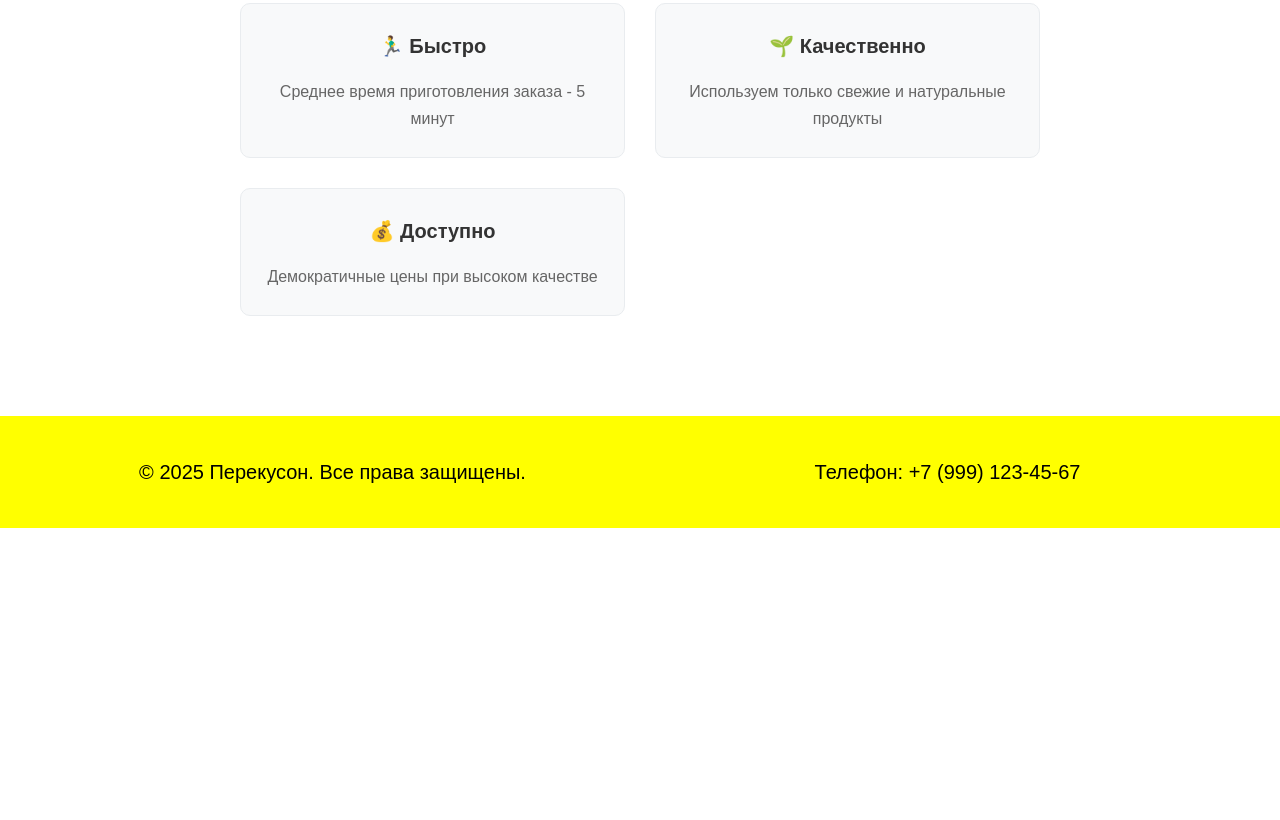
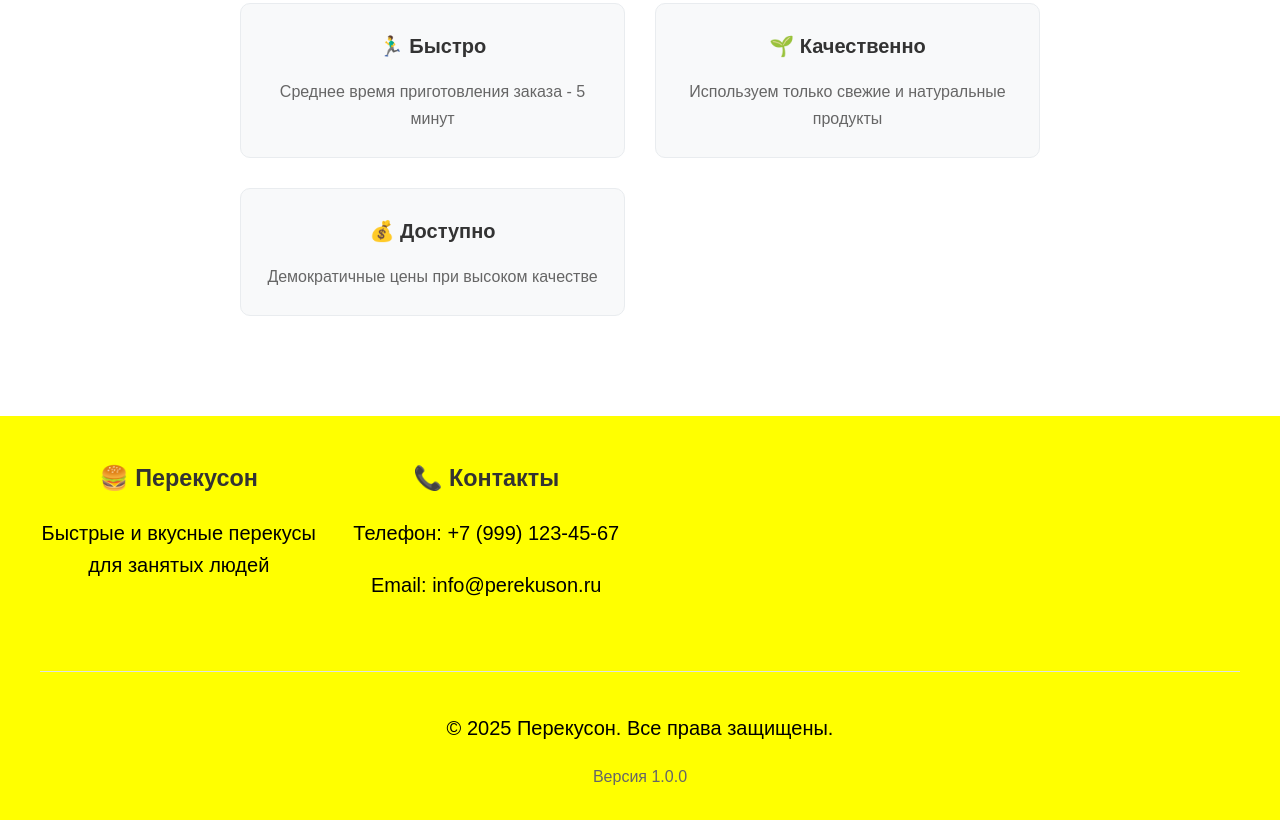
Before and after one commit to KirillAUX/perekuson, a plain HTML site: page about.html in a window 1280 px wide. Shown: the part 528-1348 px from the top of the page. Before the commit the page ends 1056 px from the top, so only its background shows below. Drawn offline with Linux system fonts and the light colour scheme.

Commit message:
Update about.html

```diff
--- a/about.html
+++ b/about.html
@@ -71,8 +71,19 @@
     </div>
     <footer>
         <div class="footer-content">
-            <p>&copy; 2025 Перекусон. Все права защищены.</p>
-            <p>Телефон: +7 (999) 123-45-67</p>
+            <div class="footer-section">
+                <h3>🍔 Перекусон</h3>
+                <p>Быстрые и вкусные перекусы для занятых людей</p>
+            </div>
+            <div class="footer-section">
+                <h3>📞 Контакты</h3>
+                <p>Телефон: +7 (999) 123-45-67</p>
+                <p>Email: info@perekuson.ru</p>
+            </div>
+            <div class="footer-copyright">
+                <p>&copy; 2025 Перекусон. Все права защищены.</p>
+                <p class="app-version">Версия 1.0.0</p>
+            </div>
         </div>
     </footer>
 
```
